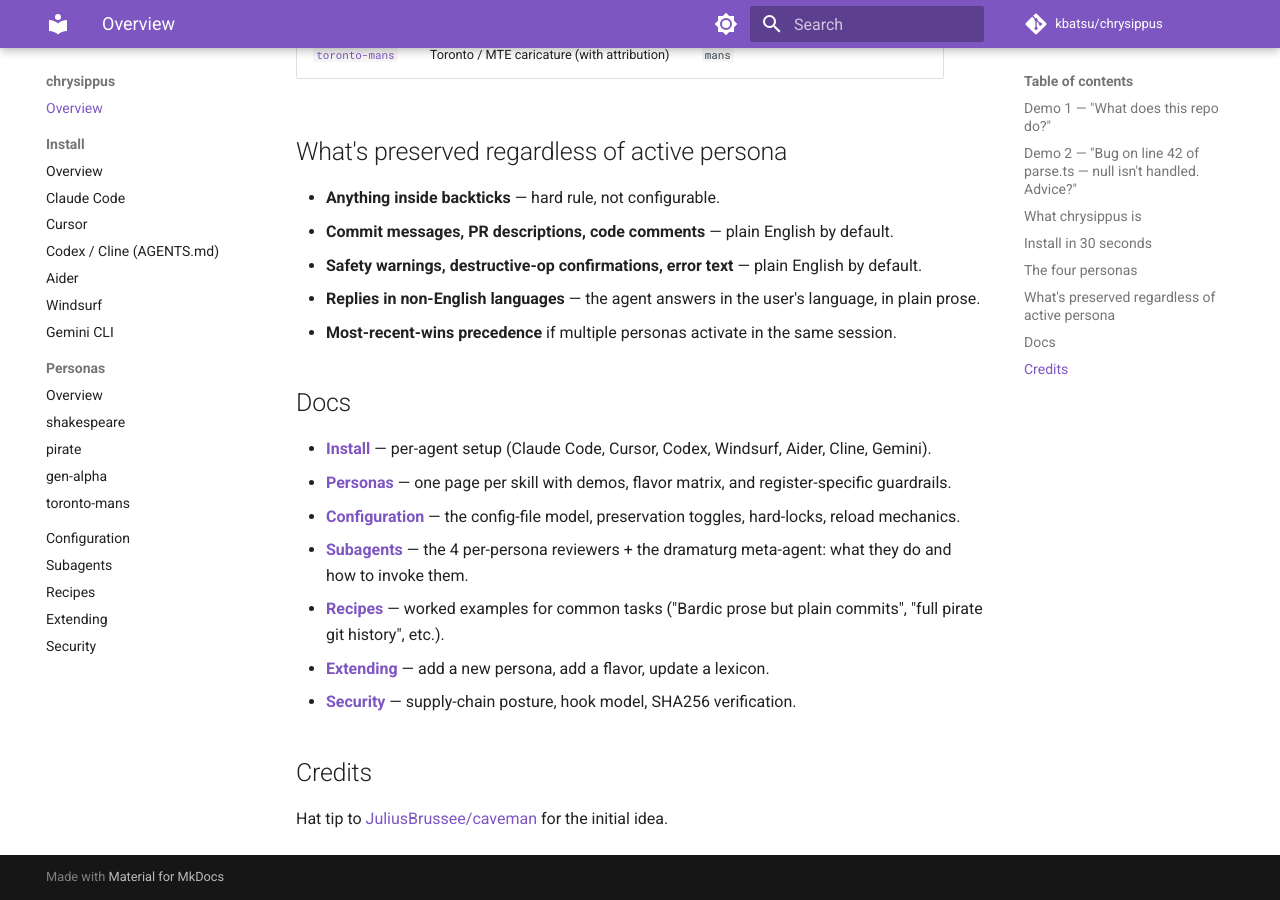
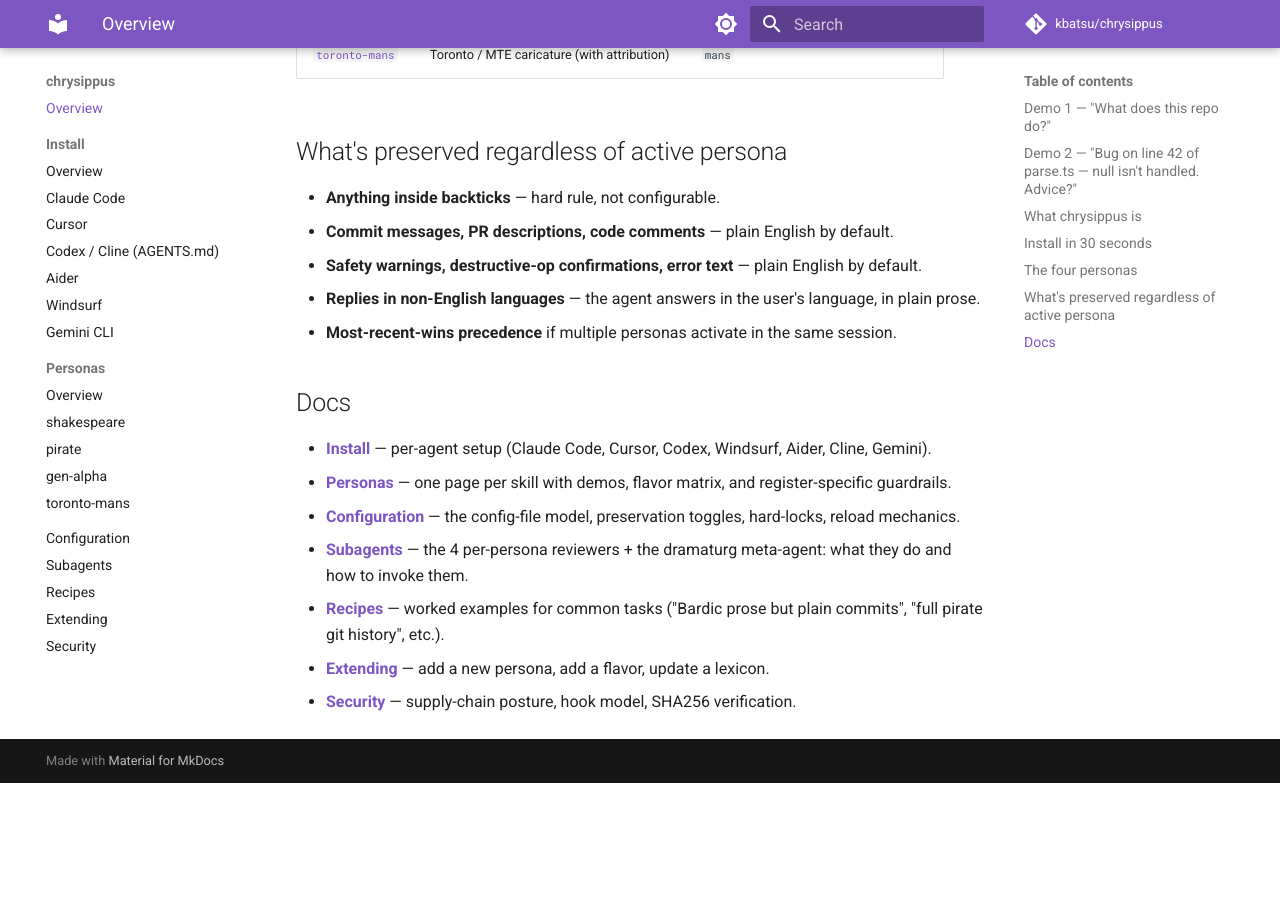
Before and after one commit to kbatsu/chrysippus, an MkDocs documentation site: the page built from docs/index.md, in a window 1280 px wide and 900 px high, scrolled down 2054 px. Built offline with MkDocs 1.6.1 and Material for MkDocs 9.7.7, drawn with Linux system fonts in a browser that asks for light colours; comment, search, counter and statistics services are not loaded; after the commit the page ends 2837 px from its top, so only the background shows below that.

Commit message:
docs: remove duplicate caveman hat-tip from credits
The inline "Inspired by caveman — same mechanism, opposite goal"
sentence in both README and docs/index.md thesis paragraphs already
carries the attribution. A trailing credits line was a duplicate that
read weaker than the inline mention.

docs/index.md also drops the now-empty Credits heading.

```diff
--- a/docs/index.md
+++ b/docs/index.md
@@ -118,8 +118,3 @@
   a lexicon.
 - **[Security](security.md)** — supply-chain posture, hook model,
   SHA256 verification.
-
-## Credits
-
-Hat tip to [JuliusBrussee/caveman](https://github.com/JuliusBrussee/caveman)
-for the initial idea.
```
Also changed, not shown: README.md (+0 -2 lines).
